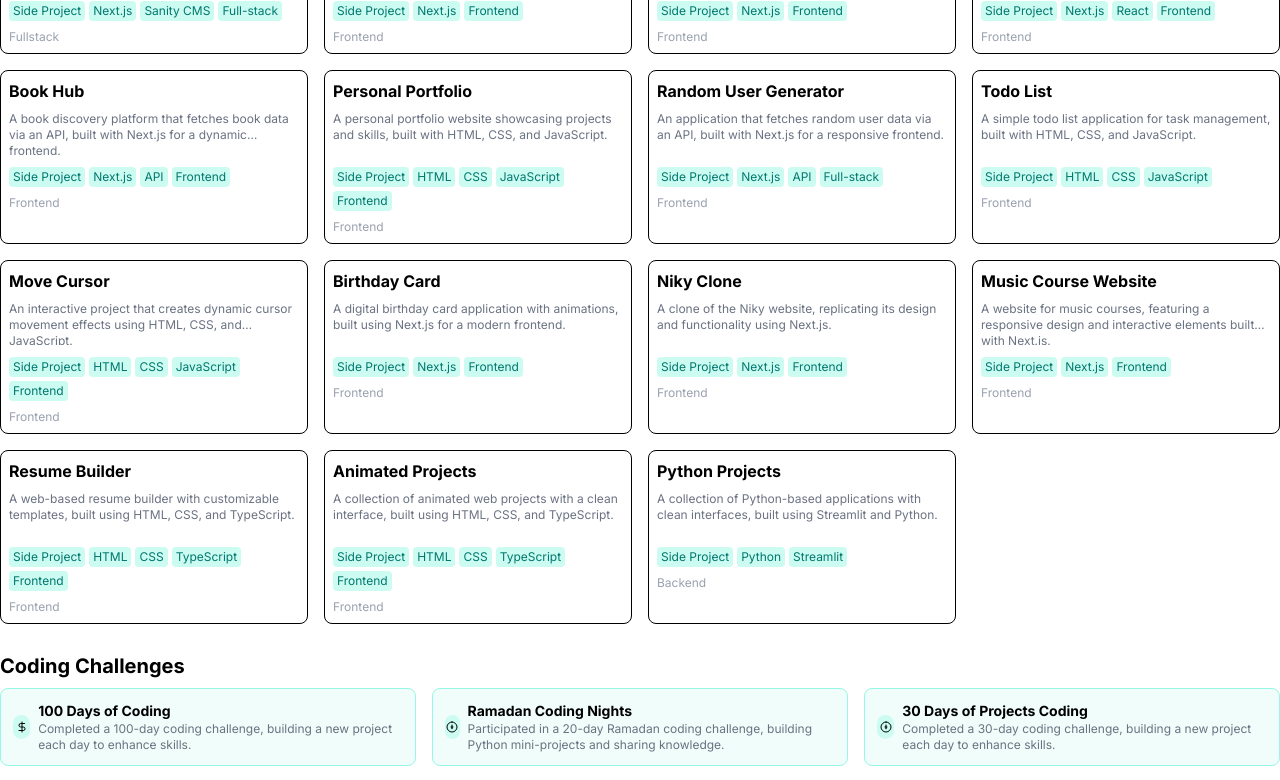
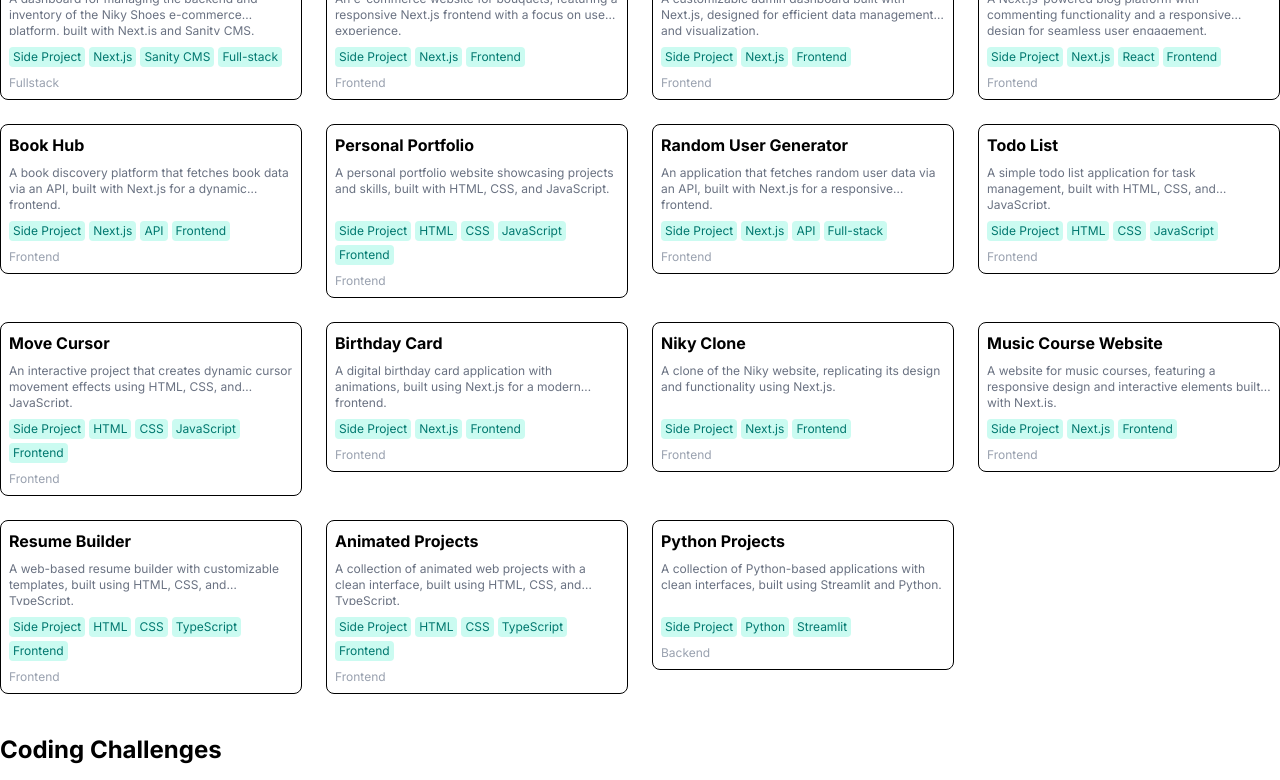
Before and after one commit to AreebaxIrfan/portfolio, a Next.js app: page / in a window 1280 px wide. Shown: the part 2620-3400 px from the top of the page. Built offline with nearby package versions, Linux system fonts and the light colour scheme.

Commit message:
Update ProjectsSection.tsx

```diff
--- a/src/components/landingPage/ProjectsSection.tsx
+++ b/src/components/landingPage/ProjectsSection.tsx
@@ -1,108 +1,147 @@
-import { useState } from "react";
+import { useState, useMemo } from "react";
+import { motion, AnimatePresence } from "framer-motion"; // For animations
 import { SectionHeader } from "@/components/landingPage/section-header";
 import { ProjectCard } from "@/components/landingPage/project-card";
-import { RESUME_DATA } from "@/data/resume-data";
+import { RESUME_DATA, Project } from "@/data/resume-data";
+
+// Utility function to determine project type
+const getProjectType = (techStack: string[]): string => {
+  const techStackLower = techStack
+    .filter((tag): tag is string => typeof tag === "string") // Type guard
+    .map((tag) => tag.toLowerCase());
+
+  if (techStackLower.some((tag) => ["google gemini ai", "openai sdk", "google gemini api"].includes(tag))) {
+    return "ai";
+  }
+  if (
+    techStackLower.some((tag) => ["next.js", "react", "html", "css", "javascript", "typescript"].includes(tag)) &&
+    techStackLower.some((tag) => ["node.js", "mongodb", "sanity cms"].includes(tag))
+  ) {
+    return "fullstack";
+  }
+  if (
+    techStackLower.some((tag) =>
+      ["node.js", "mongodb", "python"].includes(tag) &&
+      !["streamlit", "chainlit"].includes(tag) &&
+      !tag.includes("ai")
+    )
+  ) {
+    return "backend";
+  }
+  return "frontend";
+};
 
 export function ProjectsSection() {
-  const [activeFilter, setActiveFilter] = useState("all");
+  const [activeFilter, setActiveFilter] = useState<string>("all");
 
-  const featuredProjects = RESUME_DATA.projects.filter(
-    (project) => !project.title.includes("Coding")
+  // Memoize featured projects
+  const featuredProjects = useMemo(
+    () => RESUME_DATA.projects.filter((project) => !project.title.includes("Coding")),
+    []
   );
 
-  // Filter projects based on activeFilter
-  const filteredProjects =
+  // Memoize filtered projects
+  const filteredProjects = useMemo(
+    () =>
       activeFilter === "all"
         ? featuredProjects
-      : featuredProjects.filter((project) => {
-          const techStackLower = project.techStack.map((tag) => tag.toLowerCase());
-          if (activeFilter === "frontend") {
-            return techStackLower.some((tag) =>
-              ["next.js", "react", "html", "css", "javascript", "typescript"].includes(tag)
+        : featuredProjects.filter((project) => getProjectType(project.techStack) === activeFilter),
+    [activeFilter, featuredProjects]
   );
-          }
-          if (activeFilter === "backend") {
-            return techStackLower.some((tag) =>
-              ["node.js", "mongodb", "python"].includes(tag) &&
-              !tag.includes("streamlit") &&
-              !tag.includes("chainlit") &&
-              !tag.includes("ai")
-            );
-          }
-          if (activeFilter === "ai") {
-            return techStackLower.some((tag) =>
-              ["google gemini ai", "openai sdk", "google gemini api"].includes(tag)
-            );
-          }
-          if (activeFilter === "fullstack") {
-            return (
-              techStackLower.some((tag) =>
-                ["next.js", "react", "html", "css", "javascript", "typescript"].includes(tag)
-              ) &&
-              techStackLower.some((tag) =>
-                ["node.js", "mongodb", "sanity cms"].includes(tag)
-              )
-            );
-          }
-          return false;
-        });
+
+  // Handle filter button click with accessibility
+  const handleFilterClick = (filter: string) => {
+    setActiveFilter(filter);
+  };
 
   return (
-    <section id="projects" className="py-6 sm:py-8">
-      <SectionHeader badge="Projects" title="Featured Work" />
-      <div className="flex flex-wrap gap-2 mb-4 mt-4">
+    <section id="projects" className="py-8 sm:py-12" aria-labelledby="projects-heading">
+      <SectionHeader badge="Projects" title="Featured Work" id="projects-heading" />
+      <nav className="flex flex-wrap gap-2 mb-6 mt-4" aria-label="Project filters">
         {["all", "frontend", "backend", "ai", "fullstack"].map((filter) => (
           <button
             key={filter}
-            className={`px-3 py-1 text-xs sm:text-sm border rounded-md transition-colors ${
+            className={`px-4 py-2 text-sm font-medium rounded-full transition-all duration-300 focus:outline-none focus:ring-2 focus:ring-teal-500 focus:ring-offset-2 ${
               activeFilter === filter
-                ? "bg-teal-100 text-teal-800"
-                : "hover:bg-teal-50"
+                ? "bg-teal-500 text-white shadow-md"
+                : "bg-gray-100 text-gray-700 hover:bg-teal-100 hover:text-teal-800"
             }`}
-            onClick={() => setActiveFilter(filter)}
+            onClick={() => handleFilterClick(filter)}
+            aria-pressed={activeFilter === filter}
+            aria-label={`Filter by ${filter} projects`}
           >
             {filter.charAt(0).toUpperCase() + filter.slice(1)} {filter === "all" ? "Projects" : ""}
           </button>
         ))}
-      </div>
-      <div className="grid grid-cols-2 sm:grid-cols-2 md:grid-cols-4 gap-3 sm:gap-4 mt-2 ">
-        {filteredProjects.map((project) => (
+      </nav>
+      <AnimatePresence>
+        <motion.div
+          className="grid grid-cols-1 sm:grid-cols-2 md:grid-cols-3 lg:grid-cols-4 gap-4 sm:gap-6"
+          initial={{ opacity: 0 }}
+          animate={{ opacity: 1 }}
+          exit={{ opacity: 0 }}
+          transition={{ duration: 0.3 }}
+          role="region"
+          aria-live="polite"
+        >
+          {filteredProjects.length > 0 ? (
+            filteredProjects.map((project) => (
+              <motion.div
+                key={project.title}
+                initial={{ opacity: 0, y: 20 }}
+                animate={{ opacity: 1, y: 0 }}
+                exit={{ opacity: 0, y: -20 }}
+                transition={{ duration: 0.3 }}
+              >
                 <ProjectCard
-            key={project.title}
                   title={project.title}
                   description={project.description}
                   tags={project.techStack}
                   githubUrl={project.link.href}
-            projectType={project.techStack.some((tag) => ["Google Gemini AI", "OpenAI SDK", "Google Gemini API"].includes(tag)
-            )
-              ? "ai"
-              : project.techStack.some((tag) => ["Next.js", "React", "HTML", "CSS", "JavaScript", "TypeScript"].includes(tag)
-              ) &&
-                project.techStack.some((tag) => ["Node.js", "MongoDB", "Sanity CMS"].includes(tag))
-                ? "fullstack"
-                : project.techStack.some((tag) => ["Node.js", "MongoDB", "Python"].includes(tag) &&
-                  !["Streamlit", "Chainlit"].includes(tag) &&
-                  !tag.toLowerCase().includes("ai")
-                )
-                  ? "backend"
-                  : "frontend"}          />
-        ))}
-      </div>
+                  projectType={getProjectType(project.techStack)}
+                />
+              </motion.div>
+            ))
+          ) : (
+            <motion.div
+              className="col-span-full text-center text-gray-600 py-8 text-sm sm:text-base"
+              initial={{ opacity: 0 }}
+              animate={{ opacity: 1 }}
+              transition={{ duration: 0.3 }}
+            >
+              No projects found for this filter.
+            </motion.div>
+          )}
+        </motion.div>
+      </AnimatePresence>
 
-      <div className="mt-7 space-y-3">
-        <h3 className="text-lg sm:text-xl font-bold text-center sm:text-left mb-2">
+      <div className="mt-10 space-y-4" aria-labelledby="coding-challenges-heading">
+        <h3
+          id="coding-challenges-heading"
+          className="text-xl sm:text-2xl font-bold text-center sm:text-left"
+        >
           Coding Challenges
         </h3>
-        <div className="grid grid-cols-1 sm:grid-cols-2 md:grid-cols-3 gap-3 sm:gap-4">
+        <motion.div
+          className="grid grid-cols-1 sm:grid-cols-2 md:grid-cols-3 gap-4 sm:gap-6"
+          initial={{ opacity: 0 }}
+          animate={{ opacity: 1 }}
+          transition={{ duration: 0.3 }}
+        >
           {RESUME_DATA.projects
             .filter((project) => project.title.includes("Coding"))
             .map((project) => (
-              <div
+              <motion.div
                 key={project.title}
-                className="bg-teal-50 border border-teal-200 rounded-lg p-3 hover:shadow-md transition-shadow"
+                className="bg-teal-50 border border-teal-200 rounded-lg p-4 hover:shadow-lg transition-shadow duration-300 focus:outline-none focus:ring-2 focus:ring-teal-500"
+                initial={{ opacity: 0, y: 20 }}
+                animate={{ opacity: 1, y: 0 }}
+                transition={{ duration: 0.3 }}
+                tabIndex={0}
+                role="article"
               >
-                <div className="flex items-center gap-2">
-                  <div className="h-6 w-6 rounded-full bg-teal-100 flex items-center justify-center">
+                <div className="flex items-center gap-3">
+                  <div className="h-8 w-8 rounded-full bg-teal-100 flex items-center justify-center">
                     <svg
                       xmlns="http://www.w3.org/2000/svg"
                       width="16"
@@ -113,7 +152,8 @@ export function ProjectsSection() {
                       strokeWidth="2"
                       strokeLinecap="round"
                       strokeLinejoin="round"
-                      className="h-3 w-3"
+                      className="h-4 w-4 text-teal-600"
+                      aria-hidden="true"
                     >
                       {project.title.includes("100 Days") ? (
                         <>
@@ -132,13 +172,13 @@ export function ProjectsSection() {
                     </svg>
                   </div>
                   <div>
-                    <h4 className="text-xs sm:text-sm font-bold">{project.title}</h4>
-                    <p className="text-xs text-gray-500 line-clamp-2">{project.description}</p>
+                    <h4 className="text-sm sm:text-base font-semibold text-gray-800">{project.title}</h4>
+                    <p className="text-xs sm:text-sm text-gray-600 line-clamp-2">{project.description}</p>
                   </div>
                 </div>
-              </div>
+              </motion.div>
             ))}
-        </div>
+        </motion.div>
       </div>
     </section>
   );
```
Lines whose indentation alone changed are shown as unchanged.
